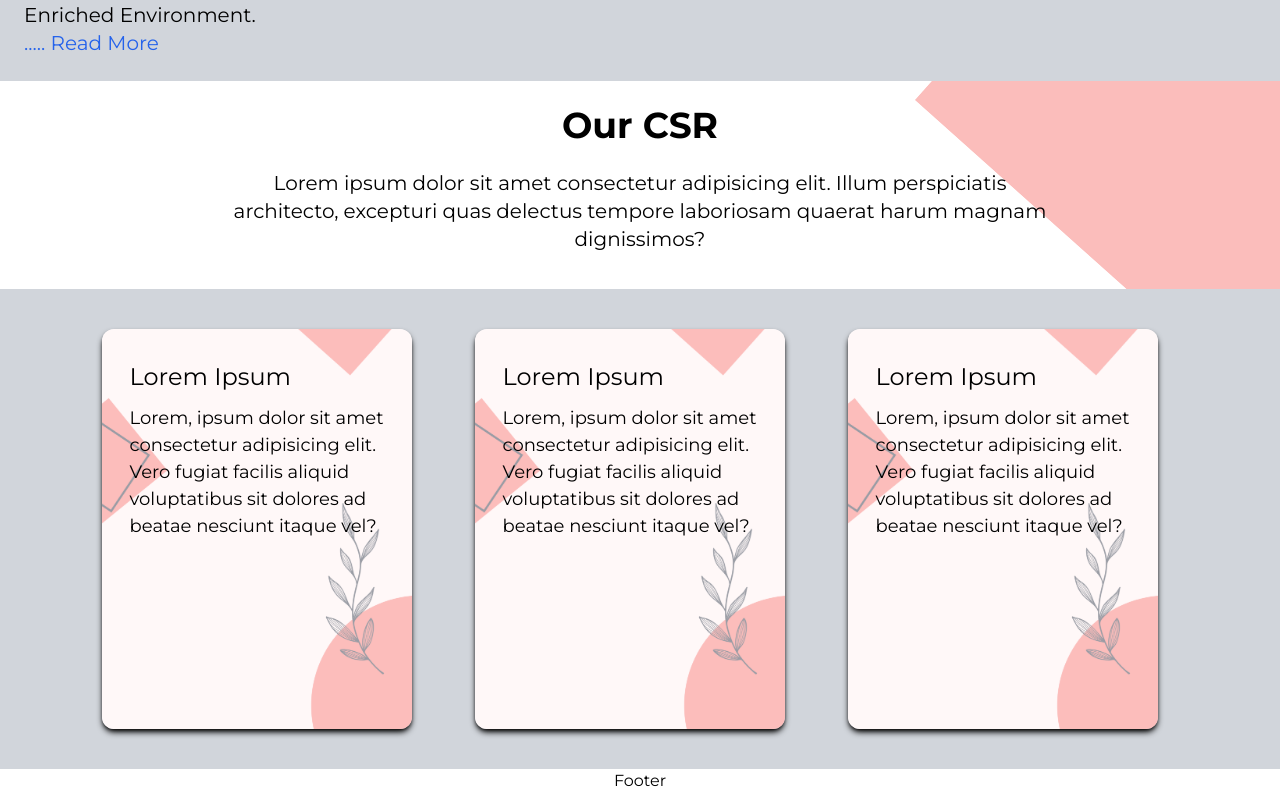
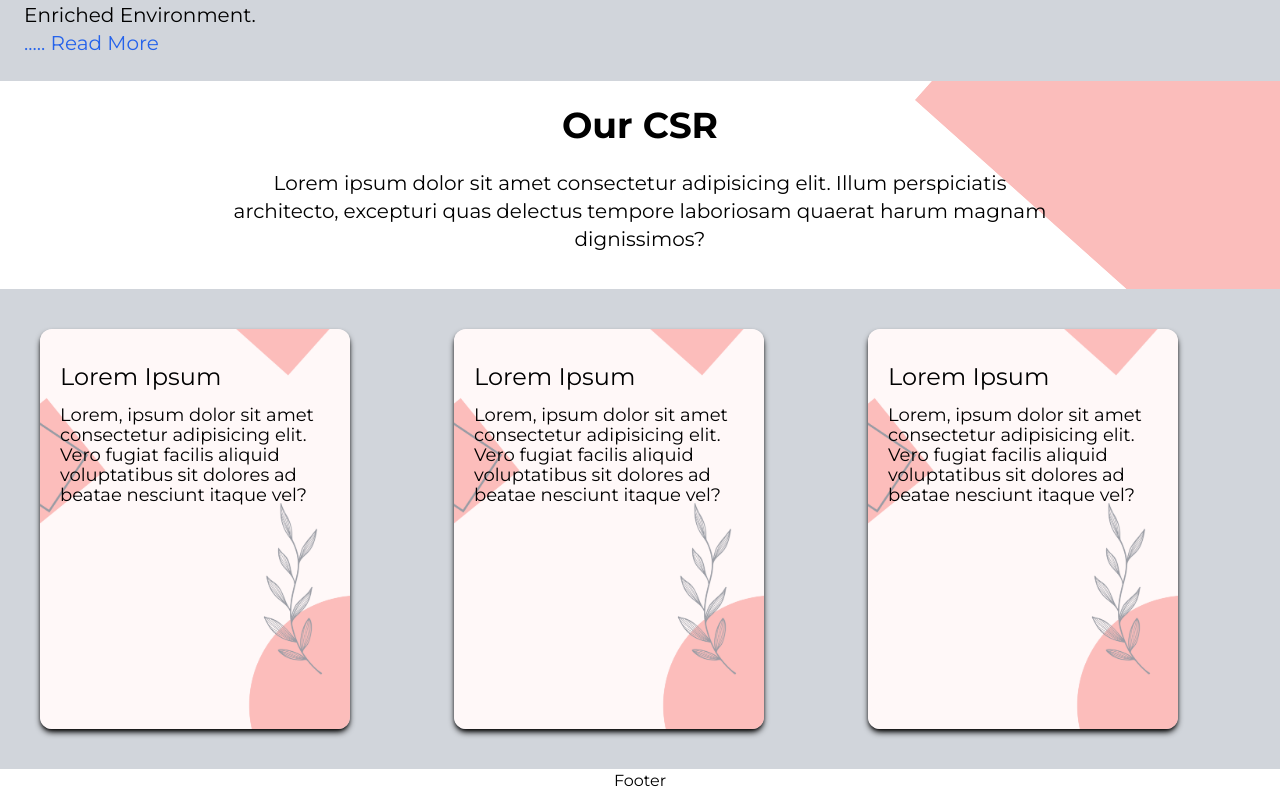
Before and after one commit to mr0-0kushal/Divueens-CSR, a React (Vite) app: page / in a window 1280 px wide. Shown: the part 2790-3583 px from the top of the page. Built offline with nearby package versions, Linux system fonts and the light colour scheme.

Commit message:
Fourth Commit

```diff
--- a/src/components/Slider.jsx
+++ b/src/components/Slider.jsx
@@ -42,7 +42,7 @@ const Slider = () => {
             <Swiper
                 breakpoints={{
                     340: {
-                        slidesPerView: 1,
+                        slidesPerView: 2,
                         spaceBetween: 10
                     },
                     700: {
@@ -56,16 +56,16 @@ const Slider = () => {
                     clickable: true
                 }}
                 modules={[FreeMode, Pagination]}
-                className='max-w-[90%] lg:max-w[80%]'>
+                className='max-w-[100%] lg:max-w[80%]'>
 
                 {ServiceData.map((item) => (
                     <SwiperSlide key={item.title} className='p-4'>
-                        <div className="flex flex-col gap-6 group relative shadow-md shadow-black rounded-xl px-7 py-8 h-[260px] w-[190px] lg:h-[400px] lg:w-[310px] overflow-hidden">
+                        <div className="flex flex-col gap-6 group relative shadow-md shadow-black rounded-xl px-5 py-8 h-[280px] w-[170px] lg:h-[400px] lg:w-[310px] overflow-hidden">
                             <div className="absolute inset-0 bg-cover bg-center" style={{backgroundImage:`url(${item.backgroundImage})`}} />
                             <div className="absolute inset-0 bg-[#FBBDBB] opacity-10 hover:opacity-50" />
                             <div className="relative flex flex-col gap-3">
                                 <h1 className='text-xl lg:text-2xl'>{item.title}</h1>
-                                <p className="lg:text-[18px]">{item.content}</p>
+                                <p className="text-sm lg:text-[18px]">{item.content}</p>
                            </div>
                         </div>
                     </SwiperSlide>
```
